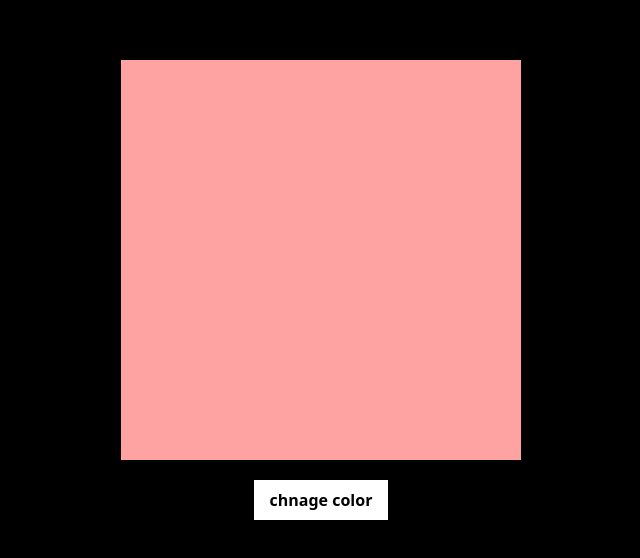
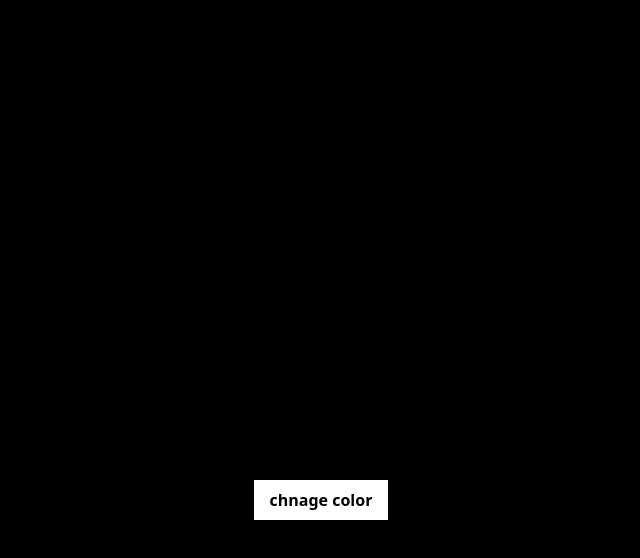
Before and after one commit to dhruval1907/React-cohort22, a React (Vite) app in the folder class5usestate/: page / in a window 1280 px wide. Shown: the part 110-668 px from the top of the page, without its empty margins (319-959 px from the left). Built offline with nearby package versions, Linux system fonts and the light colour scheme.

Commit message:
usestate

```diff
--- a/class5usestate/src/App.jsx
+++ b/class5usestate/src/App.jsx
@@ -1,12 +1,16 @@
-import React from 'react'
+import React, { useState } from "react";
 
 const App = () => {
+  const [color, setcolor] = useState([]);
+
   return (
-    <div className='h-screen w-full bg-black flex flex-col items-center justify-center gap-5'>
-      <div className='h-100 w-100 bg-red-300'></div>
-      <button className='px-4 py-2 bg-white text-normal font-semibold '>chnage color</button>
+    <div className="h-screen w-full bg-black flex flex-col items-center justify-center gap-5">
+      <div className={`h-100 w-100 bg-${color ? "bg-red-100" : "bg-blue-200"}`}></div>
+      <button onClick={()=>setcolor("red")} className="px-4 py-2 bg-white text-normal font-semibold ">
+        chnage color
+      </button>
     </div>
-  )
-}
+  );
+};
 
-export default App
+export default App;
```
